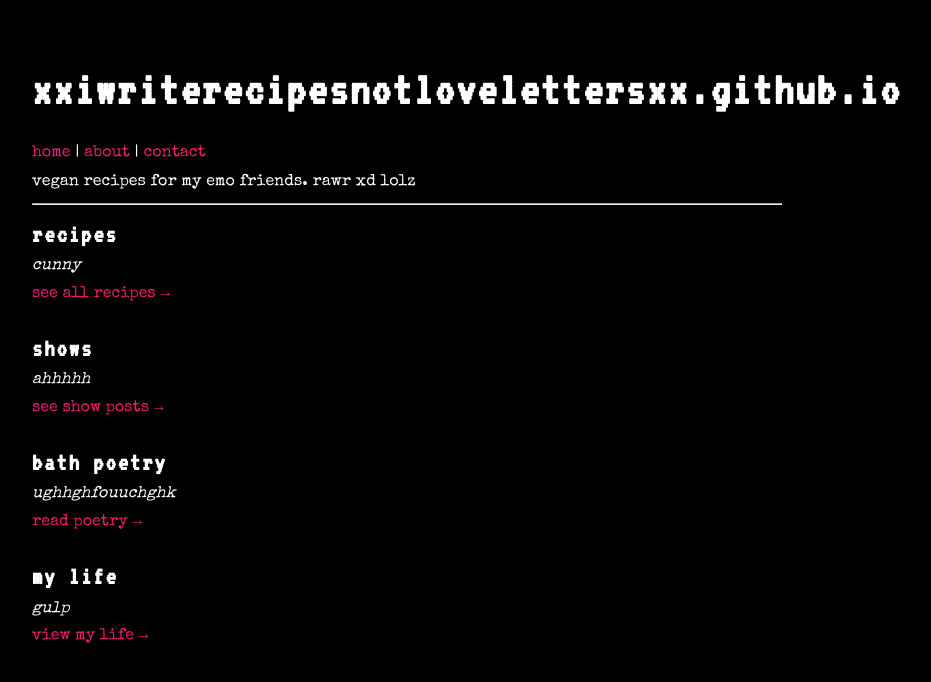
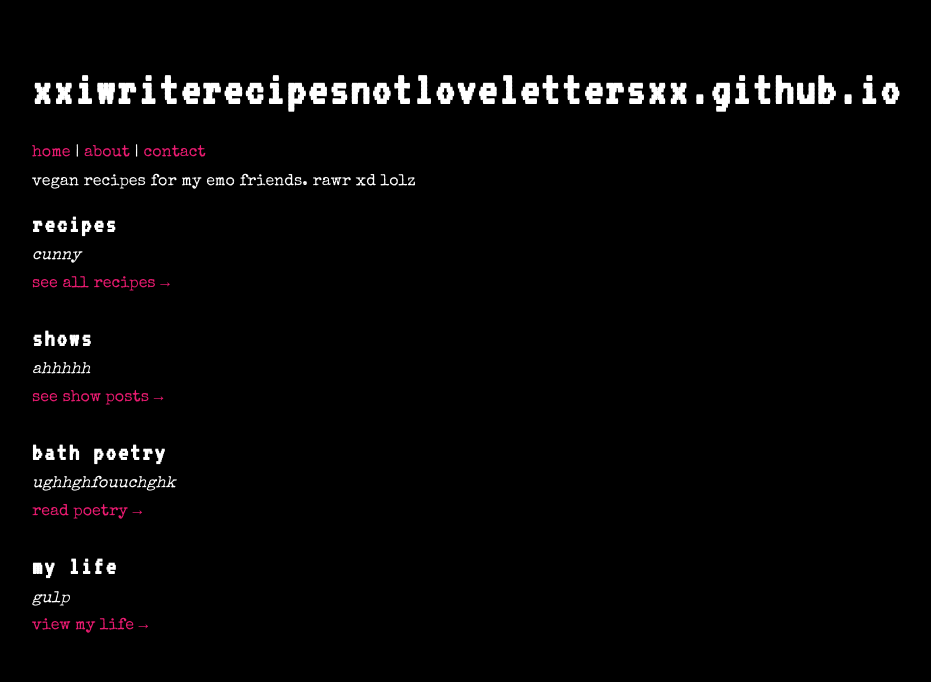
Before and after one commit to xxiwriterecipesnotlovelettersxx/xxiwriterecipesnotlovelettersxx.github.io, a Jekyll site: the page built from index.md, in a window 1280 px wide. Shown: the top 682 px of the page, without its empty margins (233-1164 px from the left). Built offline with Jekyll 4.4.1, drawn with Linux system fonts in a browser that asks for light colours.

Commit message:
Update style.css

```diff
--- a/assets/css/style.css
+++ b/assets/css/style.css
@@ -39,7 +39,6 @@ h3 {
   margin-bottom: 0.8rem;
 }
 
-
 /* Links */
 body a {
   color: #EB1B71 !important;
@@ -51,7 +50,7 @@ body a:hover {
   text-decoration: none;
 }
 
-
+/* Images */
 img {
   width: 100%;
   aspect-ratio: 1 / 1;
@@ -59,7 +58,6 @@ img {
   border-radius: 10px;
   margin: 20px 0;
 }
-
 
 /* Override Minima capitalization on posts header */
 h2 {
@@ -74,7 +72,7 @@ h2 {
     padding: 20px;
   }
 
-  /* Shrink only the site title */
+  /* Shrink only the site title on mobile */
   header h1 {
     font-size: 1.62em;  /* tweak smaller/larger as needed */
     line-height: 1.2;
@@ -97,7 +95,6 @@ h2 {
   }
 }
 
-
 .container {
   max-width: 750px;  /* keeps desktop layout the same */
   width: 100%;       /* lets small screens shrink */
@@ -119,8 +116,8 @@ main ul li {
 
 /* reduce spacing on homepage only */
 .home h2 {
-  margin-top: 0.75rem;  /* was likely 2–3rem */
-  margin-bottom: 0.2rem;
+  margin-top: 0.75rem;  /* space above section headings */
+  margin-bottom: 0.2rem; /* tight space below heading */
 }
 
 .home p,
@@ -141,5 +138,17 @@ main ul li {
 main.home h2,
 main.home h3,
 main.home h4 {
-  margin-bottom: 0.2em; /* adjust this to taste */
+  margin-bottom: 0.2em; /* tight spacing below headings */
 }
+
+/* SHRINK HOMEPAGE TITLE & REMOVE DIVIDER */
+main.home header h1 {
+  margin-top: 1rem;    /* bring title up slightly */
+  margin-bottom: 0.5rem; /* reduce space between title and tagline */
+  font-size: 2.2rem;   /* scale down slightly */
+}
+
+/* hide horizontal rules on homepage (remove the white line) */
+main.home hr {
+  display: none;
+}
```
